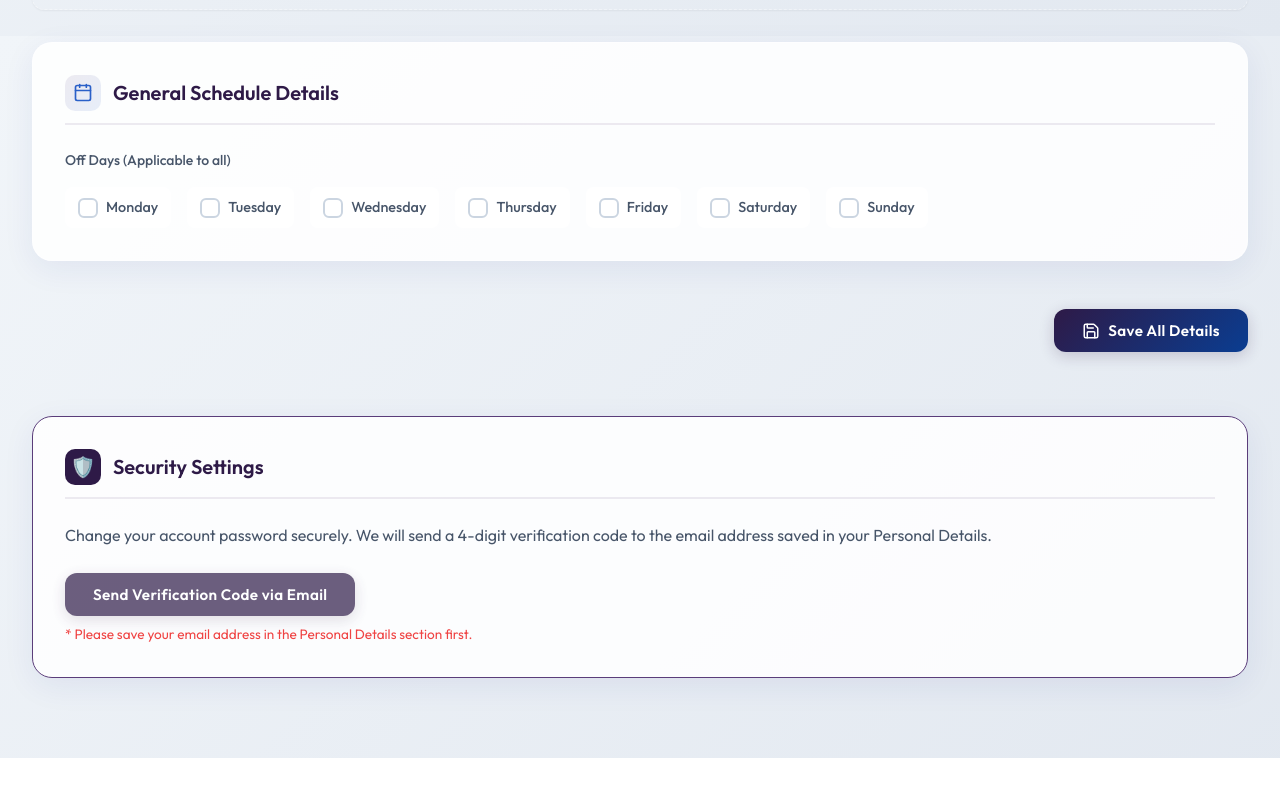
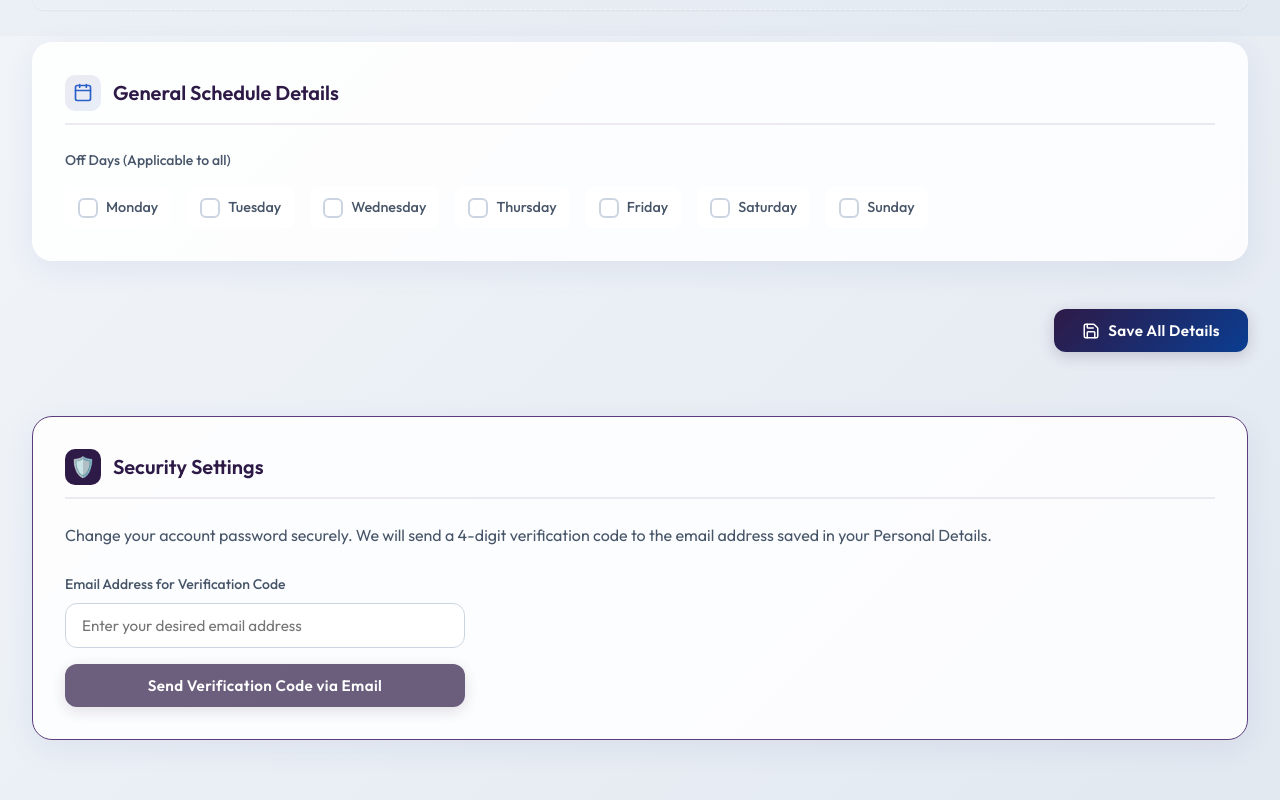
Before and after one commit to Motongorii/Attachment_Record, a Next.js app: page /dashboard in a window 1280 px wide. Shown: the part 1564-2364 px from the top of the page. Before the commit the page ends 2322 px from the top, so only its background shows below. Built offline with nearby package versions, Linux system fonts and the light colour scheme; no server answers.

Commit message:
feat: allow users to specify a desired email address when requesting a password reset code

```diff
--- a/src/app/dashboard/page.tsx
+++ b/src/app/dashboard/page.tsx
@@ -12,6 +12,7 @@ export default function DashboardPage() {
   const [fetchingSuggestions, setFetchingSuggestions] = useState(false);
 
   // Password Reset State
+  const [pwdEmail, setPwdEmail] = useState('');
   const [pwdCodeSent, setPwdCodeSent] = useState(false);
   const [pwdCode, setPwdCode] = useState('');
   const [newPassword, setNewPassword] = useState('');
@@ -36,6 +37,7 @@ export default function DashboardPage() {
           json.firms = [{}];
         }
         setData(json);
+        if (json.email) setPwdEmail(json.email); // Initialize pwdEmail with saved email
       });
   }, []);
 
@@ -115,11 +117,16 @@ export default function DashboardPage() {
     router.push('/login');
   };
 
-  const handleRequestCode = async () => {
+  const handleRequestCode = async (e: React.FormEvent) => {
+    e.preventDefault();
     setPwdLoading(true);
     setPwdMessage({ text: '', type: '' });
     try {
-      const res = await fetch('/api/auth/request-code', { method: 'POST' });
+      const res = await fetch('/api/auth/request-code', {
+        method: 'POST',
+        headers: { 'Content-Type': 'application/json' },
+        body: JSON.stringify({ email: pwdEmail })
+      });
       const data = await res.json();
       if (res.ok) {
         setPwdCodeSent(true);
@@ -384,9 +391,21 @@ export default function DashboardPage() {
           )}
 
           {!pwdCodeSent ? (
-            <button type="button" onClick={handleRequestCode} disabled={pwdLoading || !data.email} className="btn btn-primary" style={{ background: 'var(--primary-purple)' }}>
-              {pwdLoading ? 'Sending...' : 'Send Verification Code via Email'}
-            </button>
+            <form onSubmit={handleRequestCode} style={{ display: 'flex', flexDirection: 'column', gap: '1rem', maxWidth: '400px' }}>
+              <div className="form-group">
+                <label>Email Address for Verification Code</label>
+                <input
+                  type="email"
+                  value={pwdEmail}
+                  onChange={e => setPwdEmail(e.target.value)}
+                  placeholder="Enter your desired email address"
+                  required
+                />
+              </div>
+              <button type="submit" disabled={pwdLoading || !pwdEmail} className="btn btn-primary" style={{ background: 'var(--primary-purple)' }}>
+                {pwdLoading ? 'Sending...' : 'Send Verification Code via Email'}
+              </button>
+            </form>
           ) : (
             <form onSubmit={handleChangePassword} style={{ display: 'flex', flexDirection: 'column', gap: '1rem', maxWidth: '400px' }}>
               <div className="form-group">
@@ -419,9 +438,6 @@ export default function DashboardPage() {
               </button>
             </form>
           )}
-          {!data.email && !pwdCodeSent && (
-            <p style={{ color: 'var(--error-color)', fontSize: '0.85rem', marginTop: '0.5rem' }}>* Please save your email address in the Personal Details section first.</p>
-          )}
         </div>
       </div>
 
```
Also changed, not shown: src/app/api/auth/request-code/route.ts (+10 -8 lines).
